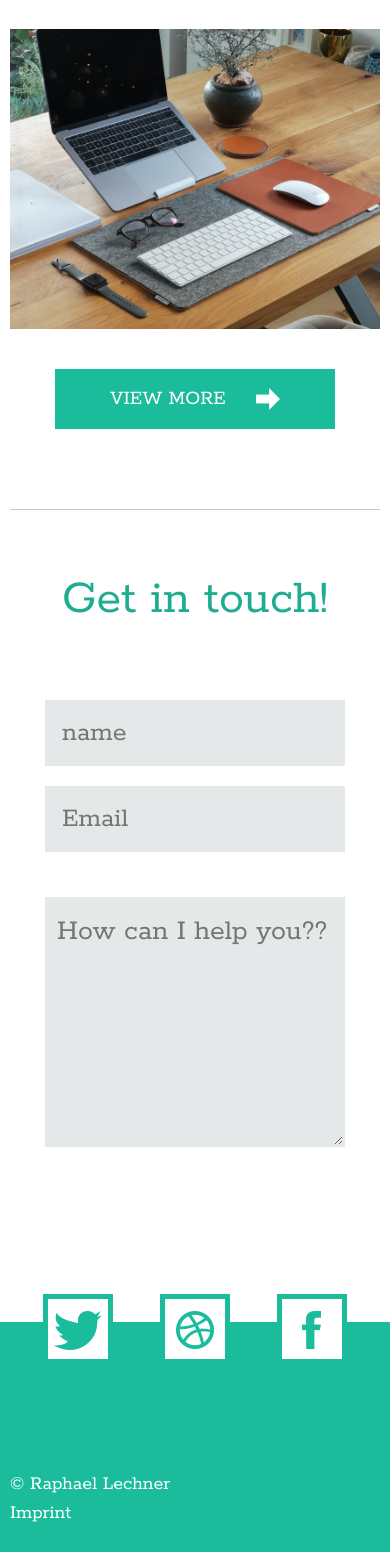
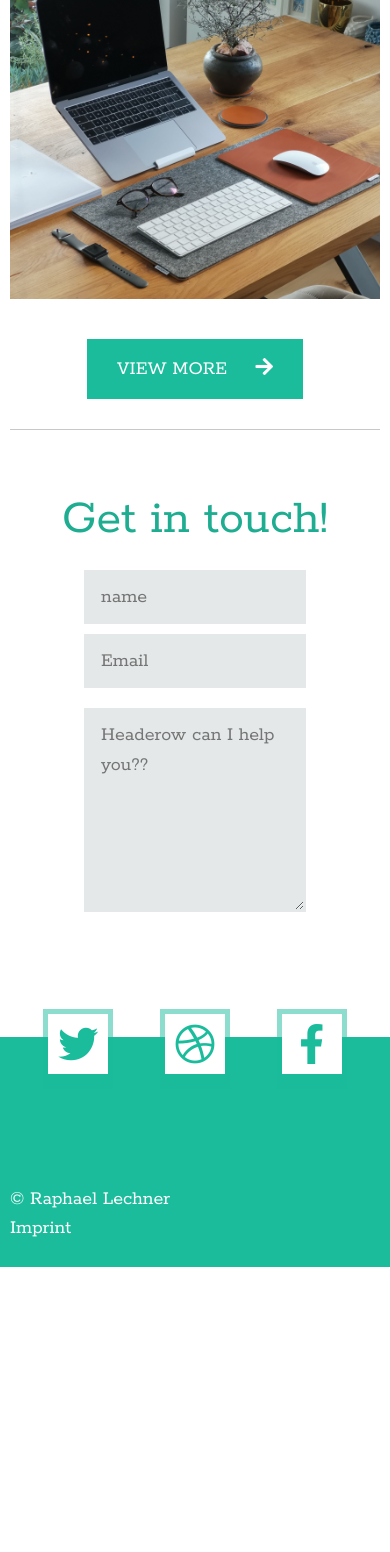
Before and after one commit to Al-amintpi/Single-page-psd, a PHP site: page / in a window 390 px wide. Shown: the part 3138-4690 px from the top of the page. After the commit the page ends 4405 px from the top, so only its background shows below. Run offline with PHP 8.4, Linux system fonts and the light colour scheme.

Commit message:
compete single page

```diff
--- a/assets/css/responsive.css
+++ b/assets/css/responsive.css
@@ -64,25 +90,10 @@
 
 	}
 
-	/****single button****/
-	.single-button{
-		left: 37%;
-	}
 
 	/***********form responsive*************/
 
 
-	.contact-form .input1 {
-    	margin-right: 0;
-	}
-
-	.contact-form .input2{
-		margin-top: 2rem;
-	}
-
-	.contact-form .input3{
-		width: 569px;
-	}
 
 	.sub-content h3{
 		line-height: 13px;
@@ -96,6 +107,11 @@
 
 	.sub-content p{
 		font-size: 1.9rem;
+	}
+
+	.input-f {
+		flex-direction: column;
+		row-gap: 1rem;
 	}
 }
 
@@ -134,9 +148,7 @@
 	}
 
 	/***form responsive***/
-	.contact-form .input3 {
-		width: 520px;
-	}
+
 
 	/*footer icon responsive*/
 	.footer-icon ul li{
@@ -186,39 +201,42 @@
 		display: none;
 	}
 
-	/****single button****/
-	.single-button{
-		left: 25%;
-	}
-
-	.btn-sty-1{
-		width: 20rem;
-	}
-
 	/**** Rapihel section ****/
 	.introduction-content h2 {
 		color: #6c7979;;
 		line-height: 23px;
 		margin: 0px 17px;
 		text-align: justify;
-}
+	}
 
-	/*form responsive*/
-	.contact-form .input1,
-	.contact-form .input2{
-		width: 300px;
-		height: 66px;
-	}
-	.contact-form .input3 {
-   	 width: 300px;
-	}
  	/*footer icon responsive*/
 	.footer-icon{
 		margin: 0px 20px;
 	}
 
-	 .extra-class{
+	.extra-class{
 	 	flex-direction: column;
+	}
 
-	 }
+	.skills-workflow-area hr{
+		margin: 2rem 0;
+	}
+
+	.uptoscrollbtn {
+		right: 10px;
+	}
+
+	.contact-caption h1{
+		margin-bottom: 2rem;
+	}
+
+	.view-button.text-center{
+		margin-bottom: 2rem;
+	}
+
+	.sub-content h3 {
+		line-height: 22px;
+		font-size: 2rem;
+	}
+
 }
--- a/assets/css/style.css
+++ b/assets/css/style.css
@@ -5,12 +5,11 @@ html{
 
 body{
 	overflow-x: hidden;
-
 	margin: 0;
 	font-size: 1.4rem;
 	font-weight: 400;
+	position: relative;
 }
-
 
 ul{
 	margin: 0;
@@ -30,7 +29,6 @@ h1{
 	color:#FFF;
 }
 
-
 h2{
 	font-size: 2rem;
 	font-weight: 400;
@@ -44,14 +42,13 @@ p {
 }
 
 .btn-sty-1 {
-	width: 23rem;
-	height: 6rem;
+
 	text-align: center;
 	background: #1abc9c;
 	color: #FFF;
-	padding: 1.5rem 5rem;
-	display: block;
-	font-size: 21px;
+	padding: 1.5rem 3rem;
+	display: inline-block;
+	font-size:2rem;
 	transition: .3s;
 	font-family: 'Rokkitt', serif;
 }
@@ -62,8 +59,8 @@ p {
  .header-top-area{
  	background: url('../../assets/img/bg2.jpg') no-repeat scroll 0 0 / cover;
  	padding:4rem 0;
+ 	margin-bottom: 120px;
  	position: relative;
- 	margin-bottom: 120px;
  }
 
 .header-top-area::before {
@@ -102,10 +99,12 @@ p {
 	z-index: 11;
 	transition: .5s;
 	font-weight: 501;
+	border-bottom: 2px solid transparent;
 }
 
 .menu ul li a:hover{
 	color:#43bca0;
+	border-color: #FFF;
 }
 
 .menu-icon{
@@ -146,24 +145,20 @@ p {
 }
 
   /*----------- single-button --------*/
+ .single-button {
+	position: relative;
+	transform: translateY(73px);
+}
 
  .single-button a:hover{
+ 	 background: #FFF;
  	 color: green;
-
  }
 
-.single-button a{
+.single-button a {
 	border: 5px solid;
-	border-color: rgba(231, 243, 240, 0.45);
+	border-color: rgba(27, 234, 182, 0.94);
 }
- .single-button {
-	position: absolute;
-	left: 42%;
-	right: 50%;
-	bottom: -24px;
-}
-
-
 
    /*!!!!!!!!!!!!!!!!!!!!!!!!!!!!!!!!!!!*/
   /*!!!!!!! Introduction area css !!!!!*/
@@ -182,11 +177,11 @@ p {
 .introduction-content h2 {
 	color: #6c7979;
 	line-height: 30px;
-	margin: 0px 120px;
 	font-weight: 400;
 	font-size: 18px;
+	width: 90%;
+	margin: 0 auto;
 }
-
 
 
    /*!!!!!!!!!!!!!!!!!!!!!!!!!!!!!!!!!!!*/
@@ -208,7 +203,6 @@ p {
 .skills-workflow-icon i {
 	color: #1abc9c;
 	font-size: 6.1rem;
-
 }
 
 .skills-workflow-title h2 {
@@ -222,11 +216,9 @@ p {
 	text-align: justify;
 }
 
-
 .skills-workflow-area hr{
 	margin: 7rem 0;
 }
-
 
 
    /*!!!!!!!!!!!!!!!!!!!!!!!!!!!!!!!!!!!*/
@@ -296,7 +288,6 @@ p {
 	margin-top: 20px;
 	color: #fff;
 	font-size: 2rem;
-
 }
 
 .overly-icon ul li a i {
@@ -308,7 +299,6 @@ p {
 	font-family: 'Rokkitt', serif;
 	margin-top: 13.6rem;
 }
-
 
 .sub-content{
 	padding:2rem;
@@ -327,24 +317,12 @@ p {
 	color: #534848;
 }
 
-
-
 /****** button css *****/
-.view-button a {
-    width: 28rem;
-}
-
-.view-button a:hover{
- 	 color: green;
-
- }
 .view-button.text-center {
 	display: flex;
 	justify-content: center;
 	margin-bottom: 7rem;
 }
-
-
 
 
    /*!!!!!!!!!!!!!!!!!!!!!!!!!!!!!!!!!!!*/
@@ -362,38 +340,34 @@ p {
 }
 
 .contact-form {
-	text-align: center;
-	margin-bottom: 100px;
+
+	margin-bottom: 5rem;
 }
 
-.contact-form .input1, .contact-form .input2 {
-	width: 370px;
-	height: 70px;
+.input-form {
+	width: 60%;
+	margin: 0 auto;
+	row-gap: 2rem;
+	flex-direction: column;
+	display: flex;
+}
+
+.input-f {
+	display: flex;
+	column-gap: 2rem;
+}
+
+
+.contact-form .input1,
+.contact-form .input2{
 	background: #e4e8e8;
 	color: #cdc7c7;
-	padding: 3rem 1.5rem;
-	font-size: 28px;
-	border: 2px solid #e4e8e8;
-	display: inline-block;
-	font-family: 'Rokkitt', serif;
-}
-
-.contact-form .input1 {
-	margin-right:3.5rem;
-}
-
-.contact-form .input3 {
-	width: 770px;
-	height: 250px;
-	margin-top: 45px;
-	background: #e4e8e8;
-	color: #cdc7c7;
+	padding: 1rem 1.5rem;
+	font-size: 20px;
 	border: 2px solid #e4e8e8;
 	font-family: 'Rokkitt', serif;
-	font-size: 30px;
-	padding: 1rem 1rem;
+	width: 100%;
 }
-
 
 
   /*!!!!!!!!!!!!!!!!!!!!!!!!!!!!!!!!!!!*/
@@ -428,21 +402,73 @@ p {
 	margin: 0px 168px;
 }
 
-.footer-icon ul li {
-	width: 9rem;
-	height: 9rem;
-	background: #FFF;
-	text-align: center;
-	padding-top: 20px;
-	border: 5px solid #1abc9c;
 
+.footer-icon ul li i{
+	width: 6rem;
+	height: 6rem;
+	font-size: 4rem;
+	line-height: 60px;
+	background: #fff;
 }
 
-.footer-icon ul li a{
+.footer-icon ul li a {
+	display: inline-block;
+	background: rgb(26, 188, 156, .5);
+	text-align: center;
+	border: 5px solid transparent;
+	color:#1abc9c;
+}
 
+.footer-icon ul li i:hover:nth-child(1){
+	background: #00a7ff;
+	color:#FFF;
+}
+
+.footer-icon ul li i:hover:nth-child(2){
+	 background: #c02461;
+	 color:#FFF;
+}
+
+.footer-icon ul li i:hover:nth-child(3){
+	background: #00a8ff;
+	color:#FFF;
 }
 
 
 button:focus {
     outline: none;
 }
+
+.view-button a:hover {
+	background: #297465;
+	color: #fff;
+}
+
+/* scroll btn */
+
+.uptoscrollbtn {
+	color: #999292;
+	position: fixed;
+	bottom: 0;
+	right: 222px;
+	cursor: pointer;
+	z-index: 999;
+	display: none;
+}
+
+.uptoscrollbtn ul li i {
+	font-size: 4rem;
+	width: 5rem;
+	height: 5rem;
+	background: black;
+	text-align: center;
+	border-radius: 5px;
+	color: #fff;
+	line-height: 47px;
+}
+
+
+.uptoscrollbtn ul li i:hover{
+	background:gray;
+	color:black;
+}
--- a/index.html
+++ b/index.html
@@ -28,10 +28,11 @@
 	<link rel="stylesheet" href="assets/css/responsive.css">
 
 </head>
-<body>
+<body data-spy="scroll" data-target="#navbar">
 
 <!-- Start Header menu area -->
-<section class="header-top-area">
+<header class="header-top-area-section" id="navbar">
+	<div class="header-top-area">
 		<div class="container">
 			<div class="row align-items-center">
 				<div class="col-md-12 col-lg-6">
@@ -46,9 +47,9 @@
 					<nav class="menu">
 						<ul>
 							<li><a class="active" href="">start</a></li>
-						<li><a href="">About me</a></li>
-						<li><a href="">Work</a></li>
-						<li><a href="">Contact</a></li>
+							<li><a href="#about">About me</a></li>
+							<li><a href="#work">Work</a></li>
+							<li><a href="#contact">Contact</a></li>
 						</ul>
 					</nav>
 				</div>
@@ -61,16 +62,18 @@
 					<h2>Frontend Design | UI/UX Design</h2>
 				</div>
 			</div>
-		<div class="single-button">
-			<a href="" class="btn-sty-1">GO AHEAD</a>
+		</div>
+		<div class="single-button text-center">
+		<a href="#" class="btn-sty-1">GO AHEAD</a>
 	</div>
 	</div>
-</section>
+
+</header>
 <!-- End Header menu area -->
 
 
 <!----- Start Introduction area -------->
-<section class="introduction-area">
+<section class="introduction-area" id="about">
 	<div class="container">
 		<div class="row">
 			<div class="col-md-12">
@@ -90,10 +93,10 @@
 
 
 <!-- Start skills-workflow-area -->
-<section class="skills-workflow-area">
+<section class="skills-workflow-area" id="work">
 	<div class="container">
 		<div class="row gx-5">
-			<div class="col-md-4">
+			<div class="col-lg-4">
 				<div class="skills-workflow">
 					<div class="skills-workflow-icon text-center">
 						<i class="far fa-edit"></i>
@@ -107,7 +110,7 @@
 					</div>
 				</div>
 			</div>
-			<div class="col-md-4">
+			<div class="col-lg-4">
 				<div class="skills-workflow">
 					<div class="skills-workflow-icon text-center">
 						<img src="assets/img/work/1.jpg">
@@ -121,7 +124,7 @@
 					</div>
 				</div>
 			</div>
-			<div class="col-md-4">
+			<div class="col-lg-4">
 				<div class="skills-workflow">
 					<div class="skills-workflow-icon text-center">
 						<img src="assets/img/work/2.jpg">
@@ -242,9 +245,9 @@
 				</div>
 			</div>
 			<!-- Start button subsection  -->
-			<div class="view-button text-center">
+			<div class="d-flex align-items-center view-button text-center">
 				<a href="#" class="btn-sty-1">VIEW MORE &nbsp &nbsp
-					<img src="assets/img/1.png">
+				<i class="fas fa-arrow-right"></i>
 				</a>
 			</div>
 			<!-- end button subsection  -->
@@ -255,7 +258,7 @@
 <!-------------- End Portfolion area --------->
 
 <!-- start contant section -->
-<div class="contact-area">
+<div class="contact-area" id="contact">
 	<div class="container">
 		<div class="row">
 			<div class="col-md-12">
@@ -263,13 +266,19 @@
 					<h1>Get in touch!</h1>
 				</div>
 				<div class="contact-form">
-					<form>
-				   <input type="text" class="input1 " name="" placeholder="name">
+				    <div class="input-box">
+					    <form class="input-form" action="#">
+					        <div class="input-f">
+					        	<input type="text" class="input1" name="" placeholder="name">
 
-					<input type="text" class="input2" name="" placeholder="Email">
-					<br>
-					 <textarea class="input3" placeholder="How can I help you??"></textarea>
+								<input type="text" class="input1" name="" placeholder="Email">
+					        </div>
+
+							<div class="textarea">
+								 <textarea class="input1" rows="6" placeholder="Headerow can I help you??"></textarea>
+							</div>
 						</form>
+					</div>
 				</div>
 			</div>
 		</div>
@@ -287,14 +296,22 @@
 			</div>
 		</div>
 		<div class="footer-icon">
-			<ul class="d-flex justify-content-around">
-				<li><a href="#"><img src="assets/img/icon/twitter.png"></a></li>
-				<li><a href="#"><img src="assets/img/icon/dribble.png"></a></li>
-				<li><a href="#"><img src="assets/img/icon/facebook.png"></a></li>
+			<ul class="d-flex justify-content-around ">
+				<li><a href="#"><i class="fab fa-twitter"></i></a></li>
+				<li><a href="#"><i class="fab fa-dribbble"></i></a></li>
+				<li><a href="#"><i class="fab fa-facebook-f"></i></a></li>
 			</ul>
 		</div>
     </div>
 </div>
+<div class="uptoscrollbtn">
+	<ul>
+		<li><a href="#"><i class="fas fa-caret-up"></i></a></li>
+	</ul>
+</div>
+
+
+
 <!-- End Footer section -->
 	<!-- JS FILES -->
   	<script src="assets/js/jquery.min.js"></script>
```
Also changed, not shown: other parts of assets/css/responsive.css (+35 -8 lines), assets/js/scripts.js (+33 -0 lines). Lines whose indentation alone changed are shown as unchanged.
